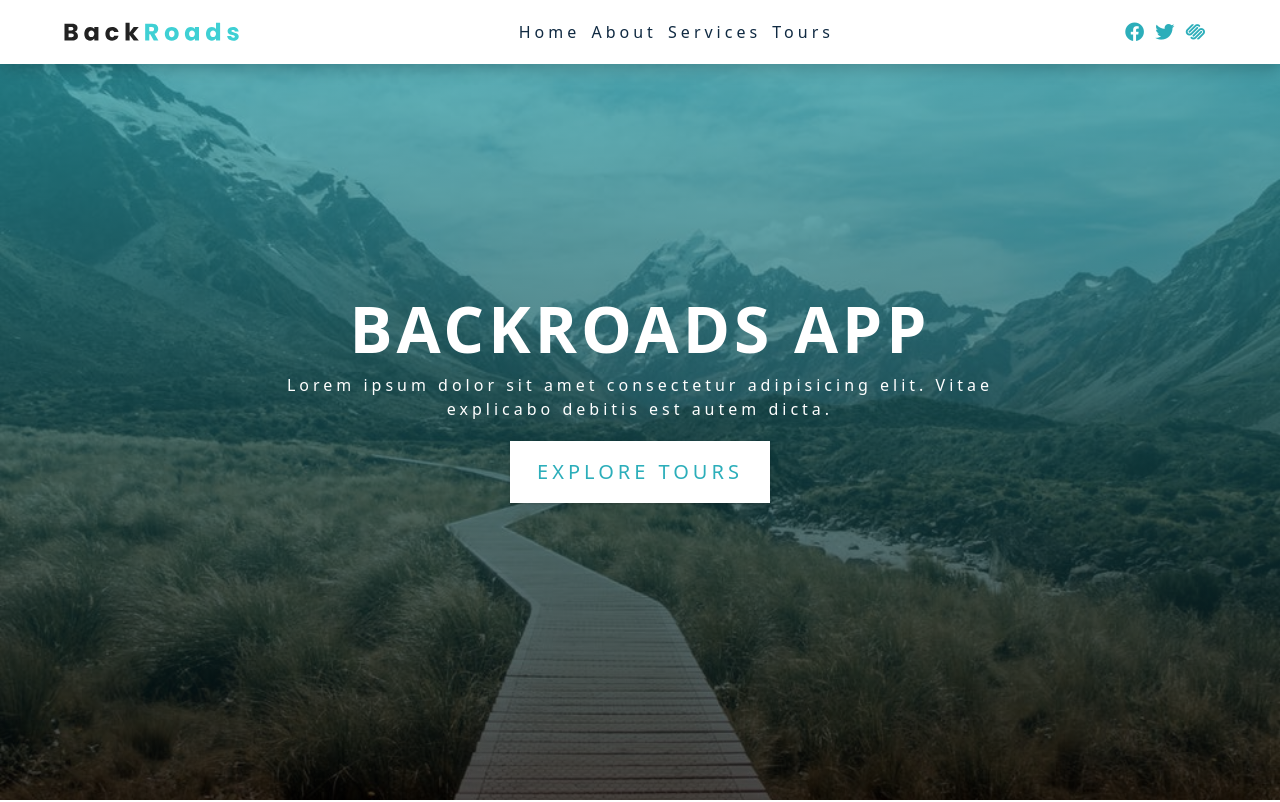
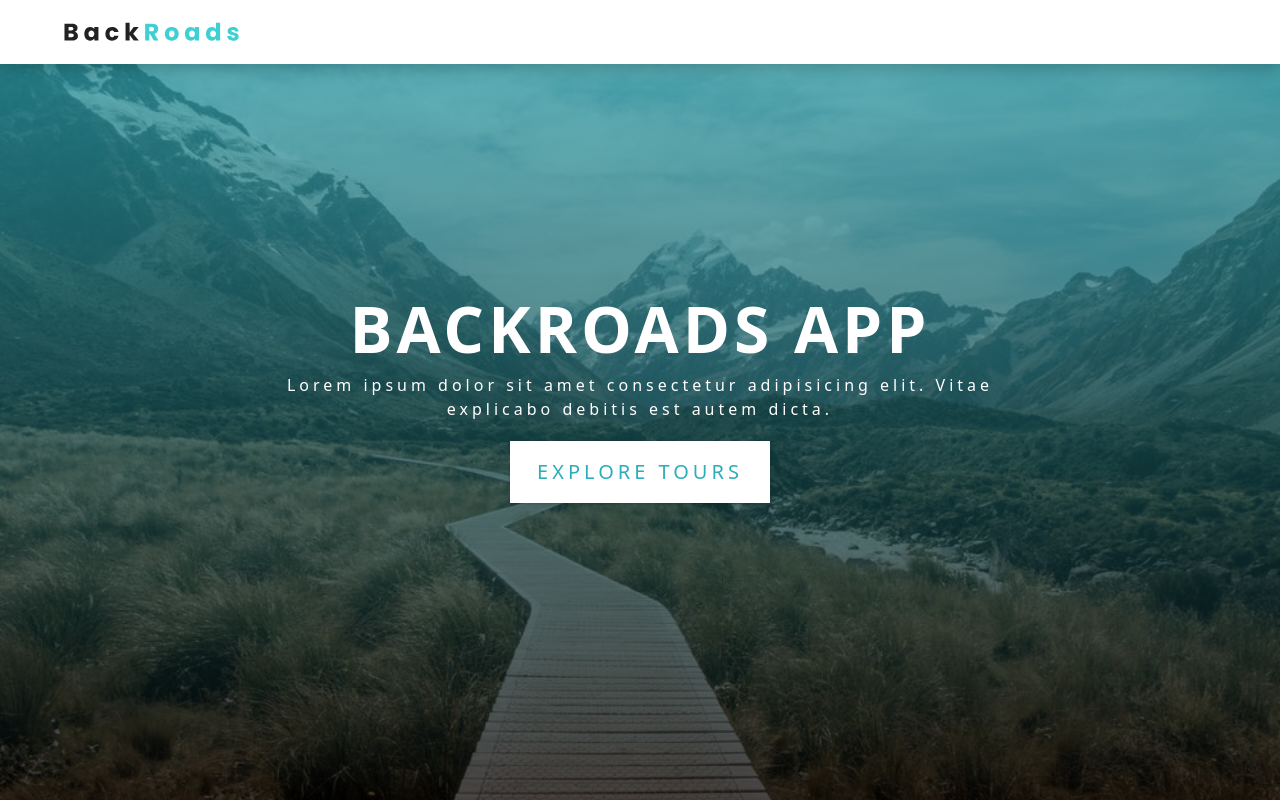
Before and after one commit to Jonny12341234641/backroads-app, a React (Create React App) app: page / in a window 1280 px wide. Shown: the top 802 px of the page. Built offline with nearby package versions, Linux system fonts and the light colour scheme.

Commit message:
feat: Refactor Navbar and Footer components to use PageLinks for dynamic link rendering

```diff
--- a/src/components/Footer.js
+++ b/src/components/Footer.js
@@ -1,25 +1,18 @@
 import { socialLinks, pageLinks } from "../data";
+import PageLinks from "./PageLinks";
 
 const Footer = () => {
     return (
         <footer className="section footer">
-            <ul className="footer-links">
-                {pageLinks.map((link) => {
-                    const { id, href, text } = link
+            <PageLinks parentClass = "footer-links" itemClass = "footer-link"></PageLinks>
+            <ul className="footer-icons">
+                {socialLinks.map((link) => {
+                    const {id, href, icon} = link;
                     return (
                         <li key={id}>
-                            <a href={href} className="footer-link">{text}</a>
-                        </li>
-                    )
-                })
-                }
-            </ul>
-            <ul className="footer-icons">
-                {socialLinks.map((link) => {
-                    return (
-                        <li key={link.id}>
-                            <a href={link.href} target="_blank" rel="noreferrer" className="footer-icon"
-                            ><i className={link.icon}></i ></a>
+                            <a href={href} target="_blank" rel="noreferrer" className="footer-icon">
+                                <i className={icon}></i>
+                            </a>
                         </li>
                     )
                 })}
--- a/src/components/Navbar.js
+++ b/src/components/Navbar.js
@@ -11,30 +11,7 @@ const Navbar = () => {
             <i className="fas fa-bars"></i>
           </button>
         </div>
-
-        <ul className="nav-links" id="nav-links">
-            {pageLinks.map((link) => {
-                return(
-                    <li key = {link.id}>
-                        <a href={link.href} className="nav-link">
-                        {link.text}
-                        </a>
-                    </li>
-                )
-            })}
-        </ul>
-
-        <ul className="nav-icons">
-            {socialLinks.map((link) => {
-                return(
-                    <li key = {link.id}>
-                        <a href={link.href} target="_blank" rel="noreferrer" className="nav-icon">
-                            <i className={link.icon}></i>
-                        </a>
-                    </li>
-                )
-            })}
-        </ul>
+        <pageLinks parentClass="nav-links" itemClass="nav-link"></pageLinks>
       </div>
     </nav>
   );
--- /dev/null
+++ b/src/components/PageLinks.js
@@ -0,0 +1,19 @@
+import { pageLinks } from "../data";
+
+const PageLinks = ({parentClass, itemClass}) => {
+    return(
+        <ul className={parentClass} id="nav-links">
+            {pageLinks.map((link) => {
+                return(
+                    <li key = {link.id}>
+                        <a href={link.href} className={itemClass}>
+                        {link.text}
+                        </a>
+                    </li>
+                )
+            })}
+        </ul>
+    )
+}
+
+export default PageLinks;
```
